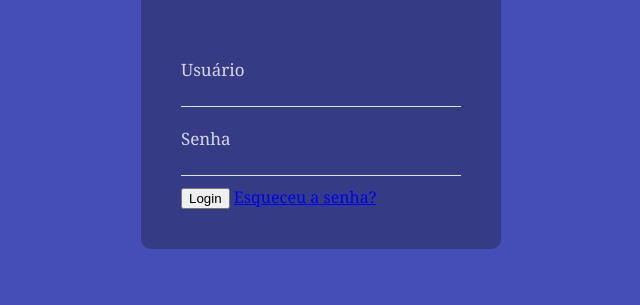
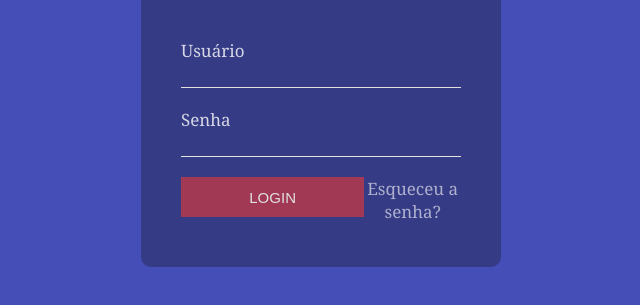
Before and after one commit to guilhermeemanuelpires/TDS_DS_2023, a plain HTML site: page aula_03/login.html in a window 1280 px wide. Shown: the part 333-638 px from the top of the page, without its empty margins (319-959 px from the left). Drawn offline with Linux system fonts and the light colour scheme.

Commit message:
conclusão do projeto login do dia 17-08-2023

```diff
--- a/aula_03/login.html
+++ b/aula_03/login.html
@@ -3,7 +3,7 @@
 
 <head>
     <meta charset="UTF-8">
-    <link rel="stylesheet" href="./styles.css" />
+    <link rel="stylesheet" href="./styles.css"/>
     <title>Login</title>
 </head>
 
@@ -23,8 +23,9 @@
                     <input type="password" id="password" autocomplete="off">
                 </div>
             </div>
+
             <div class="card-footer">
-                <input type="submit" value="Login" class="submit">
+                <input type="submit" value="login" class="submit">
                 <a href="#">Esqueceu a senha?</a>
             </div>
         </form>
--- a/aula_03/styles.css
+++ b/aula_03/styles.css
@@ -12,36 +12,63 @@ body {
     font-family: Cambria, Cochin, Georgia, Times, 'Times New Roman', serif;
 }
 
-.card{
+.card {
     background-color: rgba(19, 19, 19, 0.3);
     padding: 40px;
     border-radius: 10px;
     width: 280px;
 }
 
-.card-header{
+.card-header {
     padding-bottom: 50px;
     opacity: 0.8;
     color: #fff;
 }
 
-.card-content label{
+.card-content label {
     color: #fff;
     font-size: 17px;
     opacity: 0.8;
 }
 
-.card-content input{
+.card-content input {
     margin-top: 10px;
     padding: 0px 5px;
     background-color: transparent;
     border: none;
     border-bottom: 1px solid #e1e1e1;
     outline: none;
+    color: #fff;
 }
 
-.card-content-area{
+.card-content-area {
     display: flex;
     flex-direction: column;
     padding: 10px 0px;
 }
+
+.card-footer {
+    display: flex;
+    flex-directi`n: column;
+}
+
+.card-footer .submit {
+    cursor: pointer;
+    width: 100%;
+    height: 40px;
+    background-color: #a13854;
+    border: none;
+    color: #e1e1e1;
+    font-size: 15px;
+    margin: 10px 0px;
+    text-transform: uppercase;
+}
+
+.card-footer a{
+    color: #fff;
+    text-decoration: none;
+    text-align: center;
+    font-size: 17px;
+    margin-top: 10px;
+    opacity: 0.6;
+}
```
